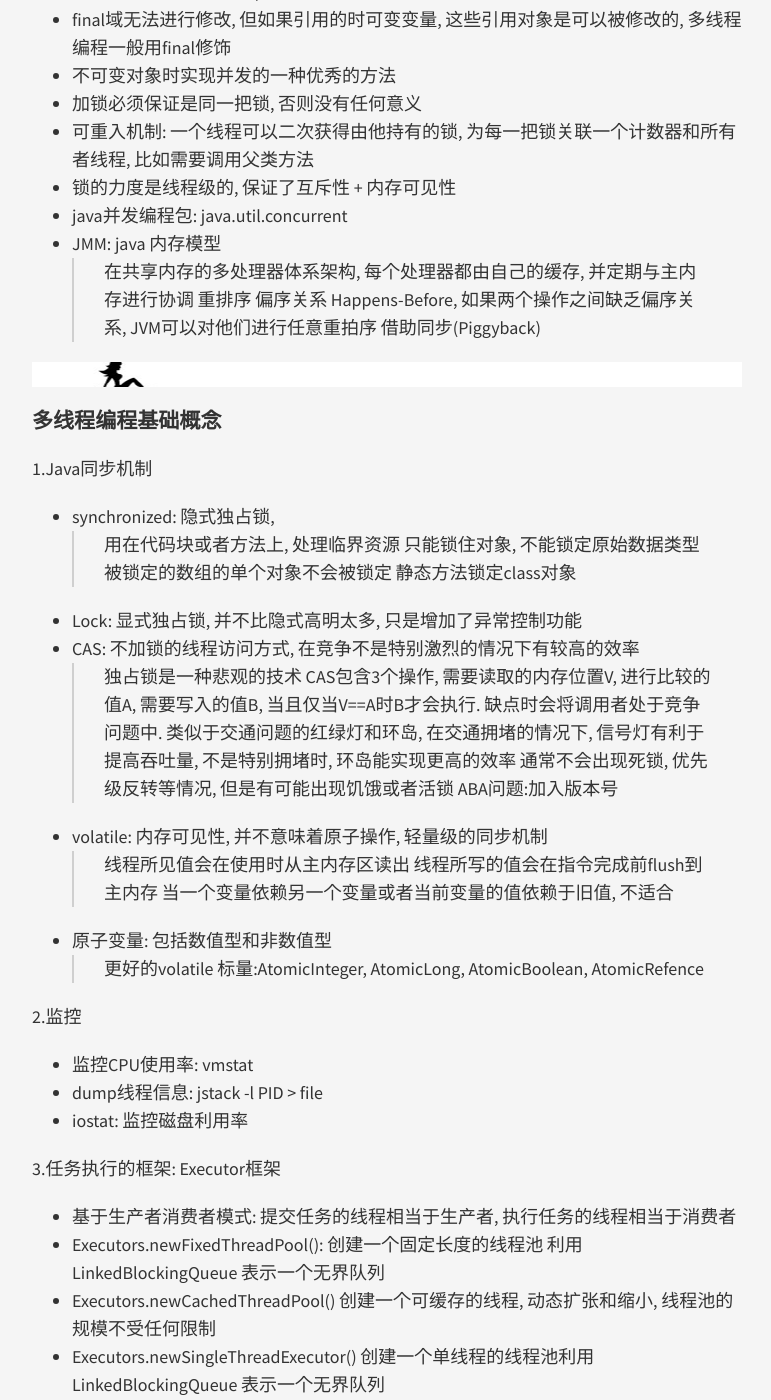
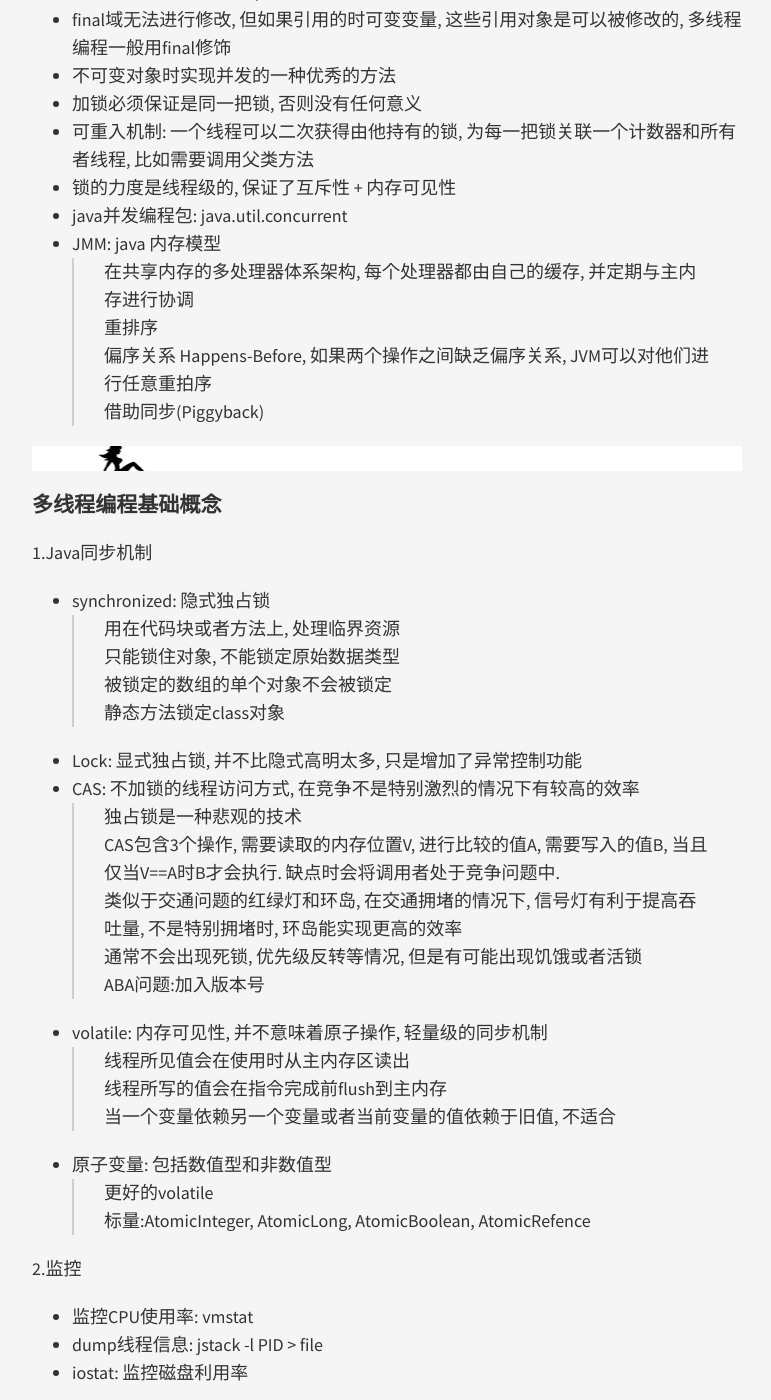
Before and after one commit to nanhuirong/nanhuirong.github.io, a Jekyll site: the page built from _posts/2017-03-19-Concurrent.md, in a window 1280 px wide and 1400 px high, scrolled down 414 px. Shown: the whole window, without its empty margins (253-1024 px from the left). Built offline with Jekyll 4.4.1, drawn with Linux system fonts in a browser that asks for light colours; nearby versions of some CDN libraries; some of the changed text lies outside the part shown.

Commit message:
修改多线程排版

```diff
--- a/_posts/2017-03-19-Concurrent.md
+++ b/_posts/2017-03-19-Concurrent.md
@@ -12,35 +12,35 @@ title: 多线程总结
 + 可重入机制: 一个线程可以二次获得由他持有的锁, 为每一把锁关联一个计数器和所有者线程, 比如需要调用父类方法
 + 锁的力度是线程级的, 保证了互斥性 + 内存可见性
 + java并发编程包: java.util.concurrent
-+ JMM: java 内存模型
->  在共享内存的多处理器体系架构, 每个处理器都由自己的缓存, 并定期与主内存进行协调
->  重排序
->  偏序关系 Happens-Before, 如果两个操作之间缺乏偏序关系, JVM可以对他们进行任意重拍序
->  借助同步(Piggyback)
++ JMM: java 内存模型<br>
+>在共享内存的多处理器体系架构, 每个处理器都由自己的缓存, 并定期与主内存进行协调<br>
+>重排序<br>
+>偏序关系 Happens-Before, 如果两个操作之间缺乏偏序关系, JVM可以对他们进行任意重拍序<br>
+>借助同步(Piggyback)
 
 ***
 
 ### 多线程编程基础概念
 1.Java同步机制
-+ synchronized: 隐式独占锁,
->  用在代码块或者方法上, 处理临界资源
->  只能锁住对象, 不能锁定原始数据类型
->  被锁定的数组的单个对象不会被锁定
->  静态方法锁定class对象
++ synchronized: 隐式独占锁<br>
+>  用在代码块或者方法上, 处理临界资源<br>
+>  只能锁住对象, 不能锁定原始数据类型<br>
+>  被锁定的数组的单个对象不会被锁定<br>
+>  静态方法锁定class对象<br>
 + Lock: 显式独占锁, 并不比隐式高明太多, 只是增加了异常控制功能
-+ CAS: 不加锁的线程访问方式, 在竞争不是特别激烈的情况下有较高的效率
->  独占锁是一种悲观的技术
->  CAS包含3个操作, 需要读取的内存位置V, 进行比较的值A, 需要写入的值B, 当且仅当V==A时B才会执行. 缺点时会将调用者处于竞争问题中.
->  类似于交通问题的红绿灯和环岛, 在交通拥堵的情况下, 信号灯有利于提高吞吐量, 不是特别拥堵时, 环岛能实现更高的效率
->  通常不会出现死锁, 优先级反转等情况, 但是有可能出现饥饿或者活锁
->  ABA问题:加入版本号
-+ volatile: 内存可见性, 并不意味着原子操作, 轻量级的同步机制
->  线程所见值会在使用时从主内存区读出
->  线程所写的值会在指令完成前flush到主内存
->  当一个变量依赖另一个变量或者当前变量的值依赖于旧值, 不适合
-+ 原子变量: 包括数值型和非数值型
->  更好的volatile
->  标量:AtomicInteger, AtomicLong, AtomicBoolean, AtomicRefence
++ CAS: 不加锁的线程访问方式, 在竞争不是特别激烈的情况下有较高的效率<br>
+>  独占锁是一种悲观的技术<br>
+>  CAS包含3个操作, 需要读取的内存位置V, 进行比较的值A, 需要写入的值B, 当且仅当V==A时B才会执行. 缺点时会将调用者处于竞争问题中.<br>
+>  类似于交通问题的红绿灯和环岛, 在交通拥堵的情况下, 信号灯有利于提高吞吐量, 不是特别拥堵时, 环岛能实现更高的效率<br>
+>  通常不会出现死锁, 优先级反转等情况, 但是有可能出现饥饿或者活锁<br>
+>  ABA问题:加入版本号<br>
++ volatile: 内存可见性, 并不意味着原子操作, 轻量级的同步机制<br>
+>  线程所见值会在使用时从主内存区读出<br>
+>  线程所写的值会在指令完成前flush到主内存<br>
+>  当一个变量依赖另一个变量或者当前变量的值依赖于旧值, 不适合<br>
++ 原子变量: 包括数值型和非数值型<br>
+>  更好的volatile<br>
+>  标量:AtomicInteger, AtomicLong, AtomicBoolean, AtomicRefence<br>
 
 2.监控
 + 监控CPU使用率: vmstat
@@ -53,34 +53,34 @@ title: 多线程总结
 + Executors.newCachedThreadPool() 创建一个可缓存的线程, 动态扩张和缩小, 线程池的规模不受任何限制
 + Executors.newSingleThreadExecutor() 创建一个单线程的线程池利用LinkedBlockingQueue 表示一个无界队列
 + Executors.newScheduledThreadPool()  创建一个固定长度的线程池, 而且以延时或者定时的方式执行
-+ 关闭线程池: ExecutorService
->  shutDown()  平滑结束线程池 不再接受新任务, 并等待已提交任务的完成
->  shutdownNow()   尝试取消所有的运行中的任务, 并不再执行已经提交的任务并将其返回
->  缺点: 没有办法返回一个值, 抛出一个受检测的异常, 已提交但是未开始的任务可以取消, 已开始的任务只有当他们可以响应中断时才可以取消
++ 关闭线程池: ExecutorService<br>
+>  shutDown()  平滑结束线程池 不再接受新任务, 并等待已提交任务的完成<br>
+>  shutdownNow()   尝试取消所有的运行中的任务, 并不再执行已经提交的任务并将其返回<br>
+>  缺点: 没有办法返回一个值, 抛出一个受检测的异常, 已提交但是未开始的任务可以取消, 已开始的任务只有当他们可以响应中断时才可以取消<br>
 
 4.管理延时任务和周期任务(有缺陷)
-+ 替代方案:
-> 考虑用newScheduledThreadPool()来替代
-> 利用DelayQueue + SchedulerThreadPoolExecutor
++ 替代方案:<br>
+> 考虑用newScheduledThreadPool()来替代<br>
+> 利用DelayQueue + SchedulerThreadPoolExecutor<br>
 
 5.描述任务的生命周期(Callable 和 Future)
-+ Runnable 与Callable
++ Runnable 与Callable<br>
 >  都是描述计算任务的抽象
-> Callable: 会有一个返回值或者一个异常
-+ Future可用于管理定时任务
->  通常中断是取消最合理的方式
->  通过future来实现取消, Future.cancel, true 表示正在运行的任务可以被取消, false任务还没启动就不用取消
+> Callable: 会有一个返回值或者一个异常<br>
++ Future可用于管理定时任务<br>
+>  通常中断是取消最合理的方式<br>
+>  通过future来实现取消, Future.cancel, true 表示正在运行的任务可以被取消, false任务还没启动就不用取消<br>
 
-6.Amdahl定律
->  speedup <= 1/(F + (1 - F)/ N)
->  N处理器个数
->  F必须被串行的部分
+6.Amdahl定律<br>
+>  speedup <= 1/(F + (1 - F)/ N)<br>
+>  N处理器个数<br>
+>  F必须被串行的部分<br>
 
 7.锁分段与锁分解计数
 + 锁分段: 锁上的竞争呢个频率高于锁上数据发生竞争呢个的频率
 
 8.Lock: 显式锁
-+ ReentrantLock 实现了Lock接口, 并提供与synchronized相同的互斥性与内存可见性，支持轮询和定时操作,避免写写, 写读冲突
->  提供了可重入语义, (公平锁)如果一个线程获取读锁, 有一个线程等待写入锁, 那么其他线程均不能获取读锁,直到写线程释放写锁
->  (非公平锁)线程访问许可的顺序是不确定的, 写线程降级为读线程时可以的, 但是读线程升级为写线程是不可以的
++ ReentrantLock 实现了Lock接口, 并提供与synchronized相同的互斥性与内存可见性，支持轮询和定时操作,避免写写, 写读冲突<br>
+>  提供了可重入语义, (公平锁)如果一个线程获取读锁, 有一个线程等待写入锁, 那么其他线程均不能获取读锁,直到写线程释放写锁<br>
+>  (非公平锁)线程访问许可的顺序是不确定的, 写线程降级为读线程时可以的, 但是读线程升级为写线程是不可以的<br>
 + ReadWriteLock 读写锁, 允许多个线程同时读, 但是只允许一个线程写, 一个读锁, 一个写锁
```
Also changed, not shown: 1 other file.
